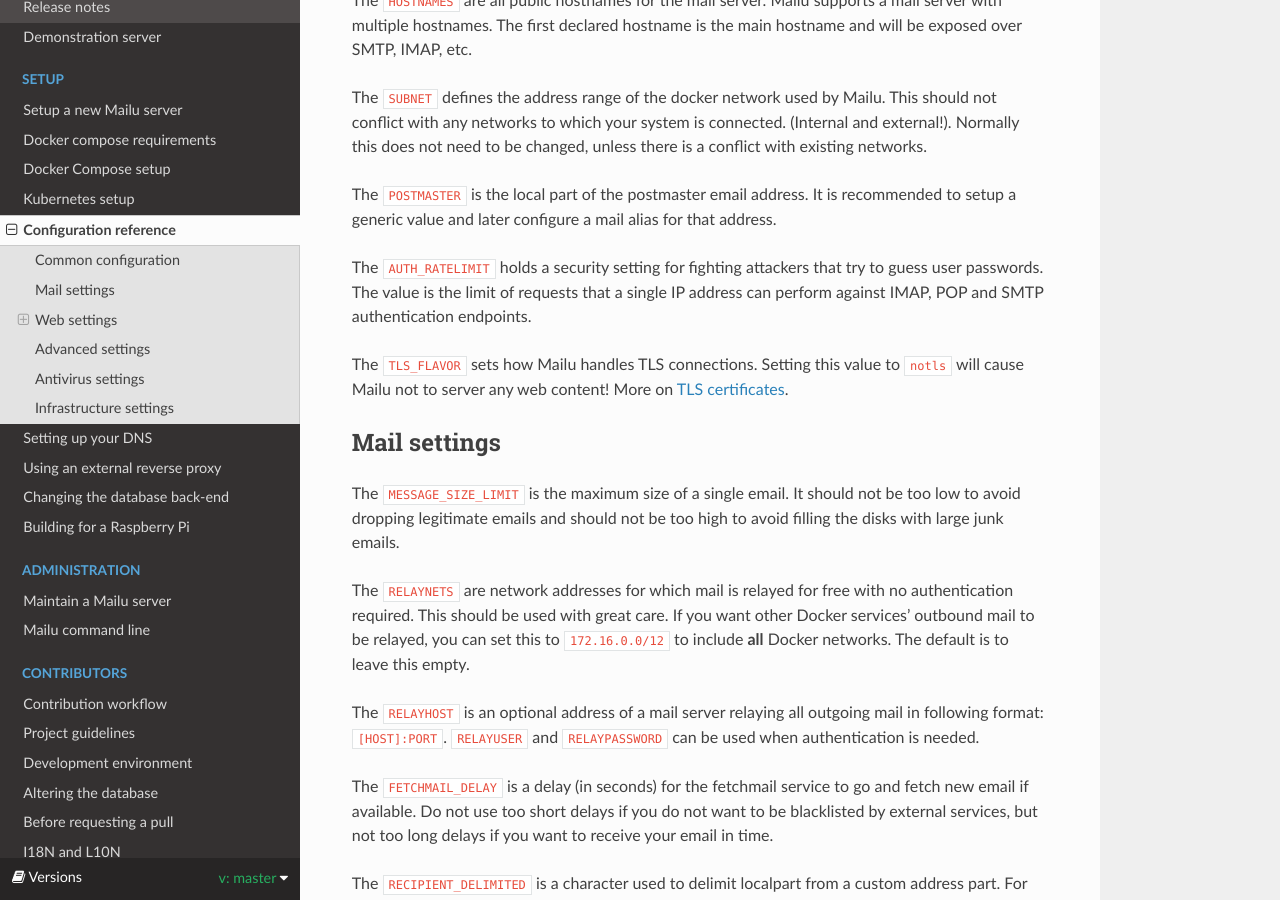
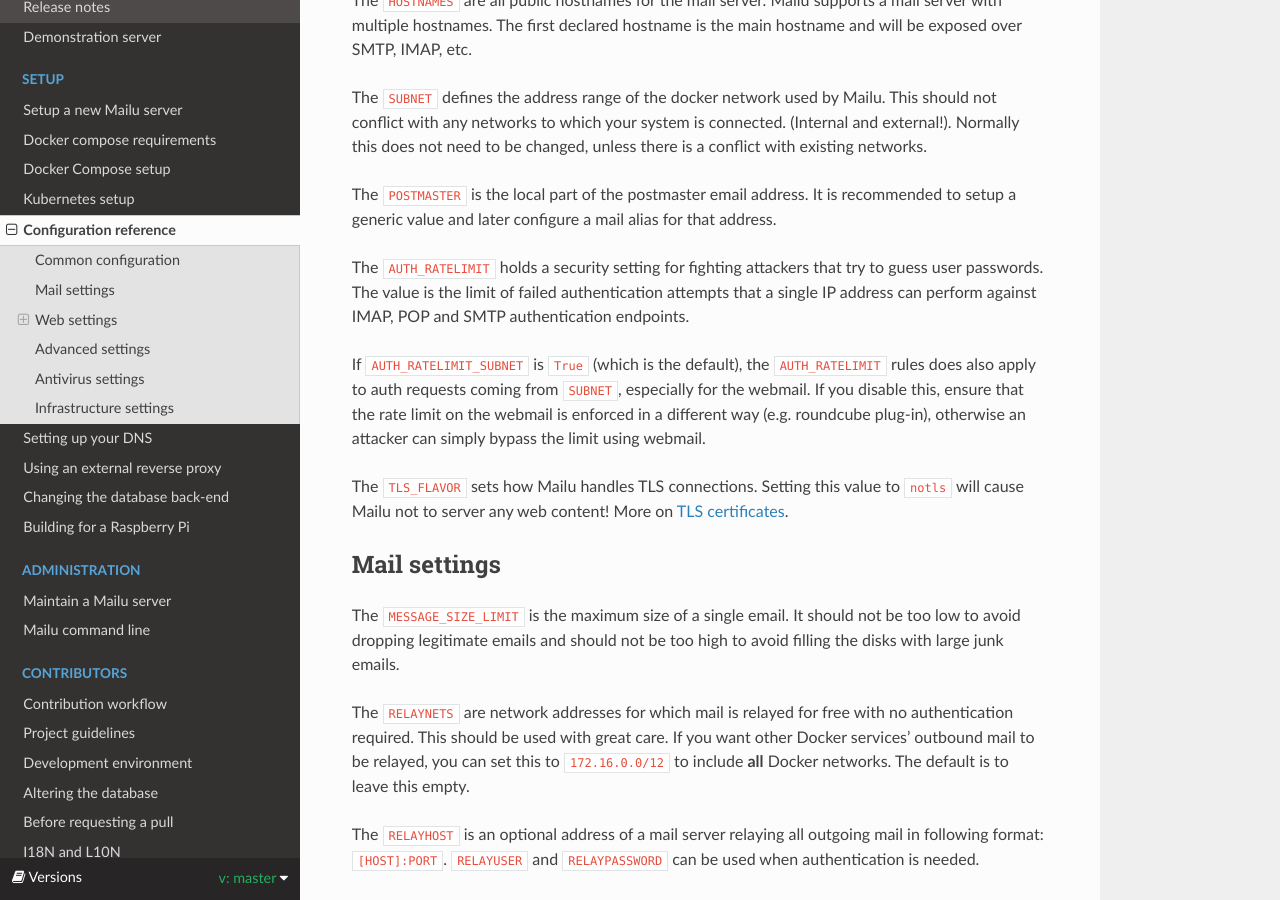
Before and after one commit to WillingDev0812/Mail-Management-Tool, a Sphinx documentation site: the page built from docs/configuration.rst, in a window 1280 px wide and 900 px high, scrolled down 673 px. Built offline with Sphinx 7.4.7 and the Read the Docs theme 2.0.0, drawn with Linux system fonts in a browser that asks for light colours; formulas are drawn with MathJax 3.

Commit message:
Don't raise rate limit exception on hit(), only on check()

```diff
--- a/docs/configuration.rst
+++ b/docs/configuration.rst
@@ -38,8 +38,14 @@ recommended to setup a generic value and later configure a mail alias for that
 address.
 
 The ``AUTH_RATELIMIT`` holds a security setting for fighting attackers that
-try to guess user passwords. The value is the limit of requests that a single
-IP address can perform against IMAP, POP and SMTP authentication endpoints.
+try to guess user passwords. The value is the limit of failed authentication attempts
+that a single IP address can perform against IMAP, POP and SMTP authentication endpoints.
+
+If ``AUTH_RATELIMIT_SUBNET`` is ``True`` (which is the default), the ``AUTH_RATELIMIT``
+rules does also apply to auth requests coming from ``SUBNET``, especially for the webmail.
+If you disable this, ensure that the rate limit on the webmail is enforced in a different
+way (e.g. roundcube plug-in), otherwise an attacker can simply bypass the limit using webmail.
+
 
 The ``TLS_FLAVOR`` sets how Mailu handles TLS connections. Setting this value to
 ``notls`` will cause Mailu not to server any web content! More on :ref:`tls_flavor`.
```
Also changed, not shown: 1 other file.
